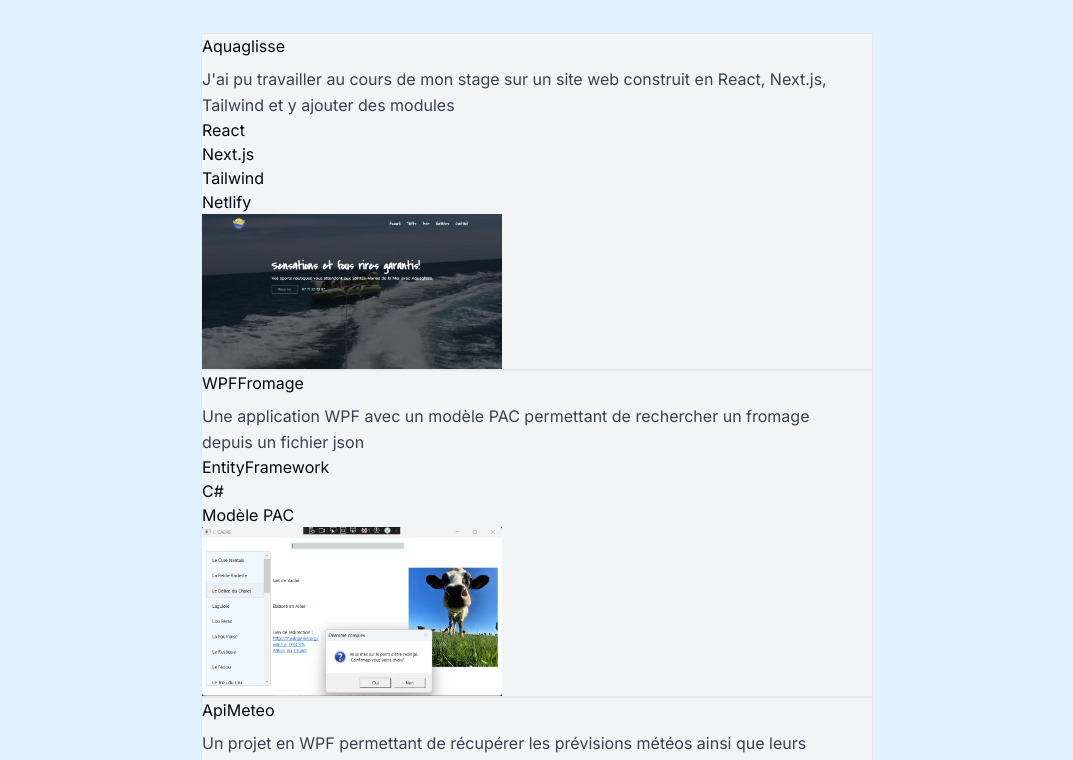
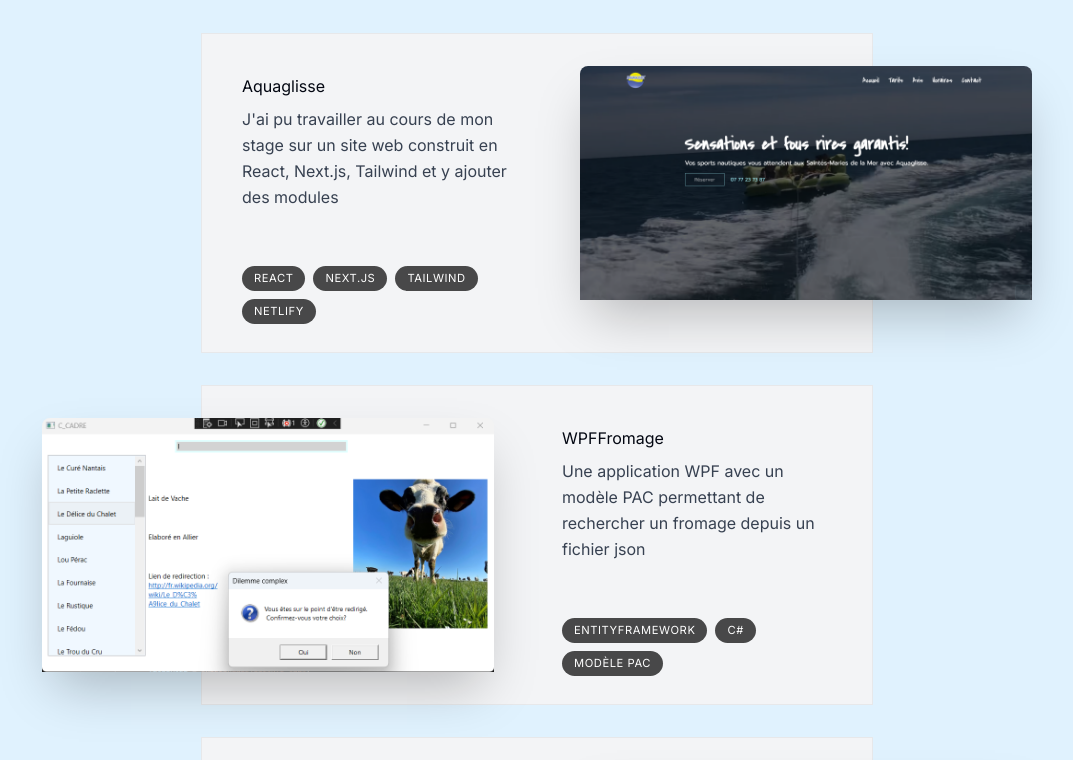
Before and after one commit to zalixzy/portfolio, a Next.js app: page / in a window 1280 px wide. Shown: the part 1323-2083 px from the top of the page, without its empty margins (103-1176 px from the left). Built offline with nearby package versions, Linux system fonts and the light colour scheme.

Commit message:
ajout de toutes les modifications tailwind css pour afficher les infos de data.ts

```diff
--- a/components/project.tsx
+++ b/components/project.tsx
@@ -34,17 +34,25 @@ function  Project({
   tags,
   imageUrl
 }: ProjectProps){
-  return <section className="bg-gray-100 border border-black/5 max-w-[42rem] overflow:hidden
-  sm:pr-8">
+  return <section className="group bg-gray-100 border border-black/5 max-w-[42rem] overflow:hidden
+  sm:pr-8 relative sm:h-[20rem] mb-3 sm:mb-8 last:mb-0 even:pl-8">
+    <div className="pt-4 pb-7 px-5 sm:pl-10 sm:pr-2 sm:pt-10 sm:max-w-[50%] flex flex-col h-full
+    group-even:ml-[18rem]">
     <h3>{title}</h3>
     <p className="mt-2 leading-relaxed text-gray-700">{description}</p>
-    <ul>
+    <ul className="flex flex-wrap mt-4 gap-2 sm:mt-auto">
       {tags.map((tag,index) => (
-        <li key={index}>{tag}</li>
+        <li className="bg-black/[0.7] px-3 py-1 text-[0.7rem] uppercase tracking-wider
+        text-white rounded-full" key={index}>{tag}</li>
       ))}
     </ul>
+    </div>
 
-    <Image src={imageUrl} alt={title} width={300} height={200} quality={95}  />
+
+    <Image className="absolute top-8 -right-40 w-[28.25rem] rounded-t-lg shadow-2xl
+    group-even:-right-[initial] group-even:-left-40
+    "
+    src={imageUrl} alt={title} width={300} height={200} quality={95}  />
 
   </section>
 }
--- a/lib/data.ts
+++ b/lib/data.ts
@@ -78,7 +78,7 @@ export const projectsData = [
   {
     title: "ApiMeteo",
     description:
-      "Un projet en WPF permettant de récupérer les prévisions météos ainsi que leurs descriptions à partir du code INSEE",
+      "Un projet en WPF permettant de récupérer les prévisions météos ainsi que leurs descriptions à partir du code INSEE et d'une consommation d'API",
     tags: ["API", "C#",],
     imageUrl: ApiMeteoImg,
   },
```
